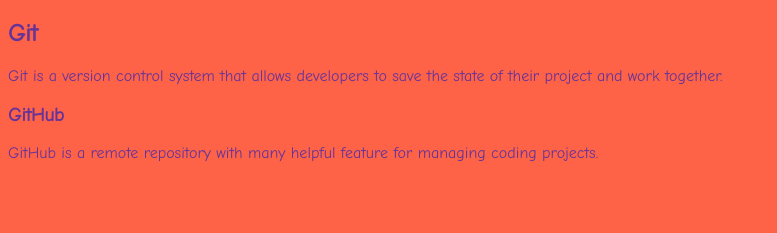
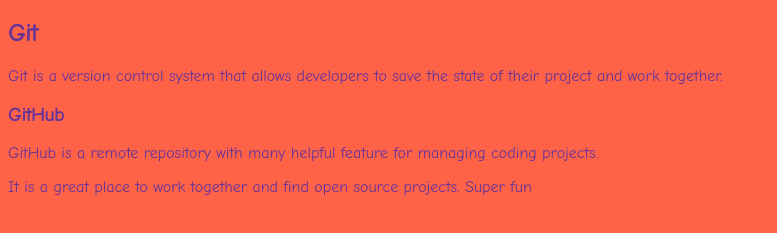
Before and after one commit to airrickdunfield/mdia-4590-winter-2023, a plain HTML site: page index.html in a window 1280 px wide. Shown: the part 61-294 px from the top of the page, without its empty margins (0-777 px from the left). Drawn offline with Linux system fonts and the light colour scheme.

Commit message:
Add content to home page.

```diff
--- a/index.html
+++ b/index.html
@@ -20,5 +20,7 @@
     <h3>GitHub</h3>
     <p>GitHub is a remote repository with many helpful feature for managing coding projects.</p>
 
+    <p>It is a great place to work together and find open source projects. Super fun</p>
+
 </body>
 </html>
```
